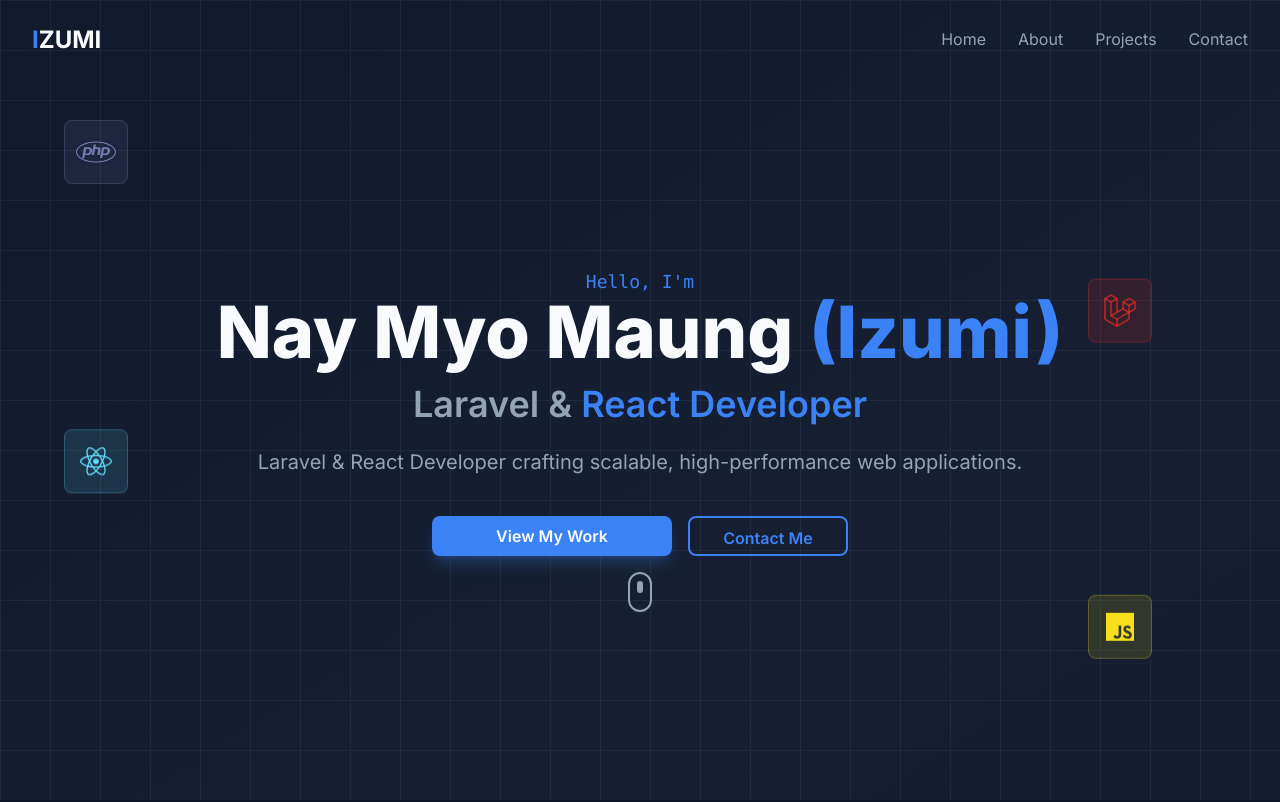
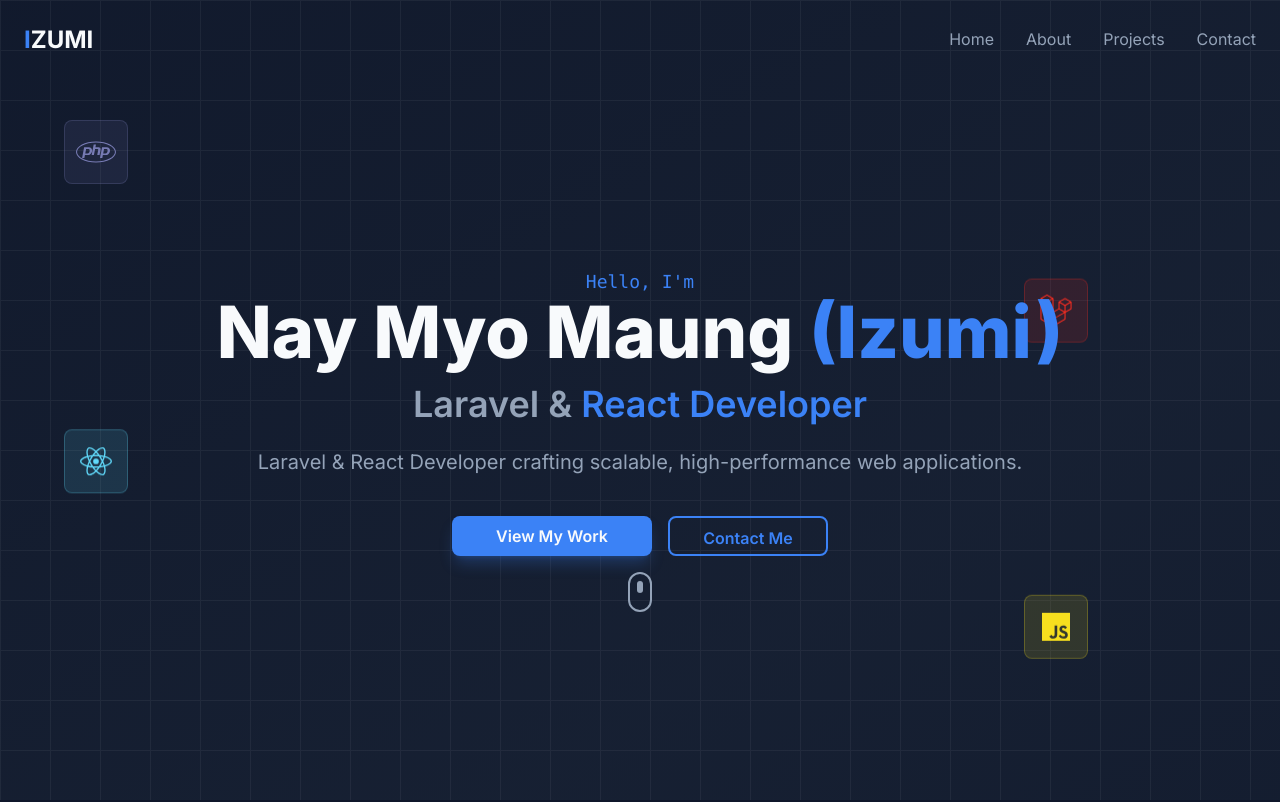
Before and after one commit to izumi-dev98/nay_myo_maung, a React (Vite) app: page / in a window 1280 px wide. Shown: the top 802 px of the page. Built offline with nearby package versions, Linux system fonts and the light colour scheme.

Commit message:
portfolio v2

```diff
--- a/src/components/common/Navbar.jsx
+++ b/src/components/common/Navbar.jsx
@@ -29,7 +29,7 @@ const Navbar = () => {
 
   return (
     <nav
-      className={`fixed top-0 left-0 right-0 z-50 px-2 transition-all duration-300 ${
+      className={`fixed top-0 left-0 right-0 z-50 transition-all duration-300 ${
         scrolled
           ? 'bg-primary/90 backdrop-blur-md shadow-lg'
           : 'bg-transparent'
--- a/src/components/home/Hero.jsx
+++ b/src/components/home/Hero.jsx
@@ -46,7 +46,7 @@ const Hero = () => {
             style={{
               ...tech.style,
               top: `${15 + (index * 20)}%`,
-              left: index % 2 === 0 ? '5%' : '85%',
+              left: index % 2 === 0 ? '5%' : '80%',
             }}
           >
             <div
@@ -110,7 +110,7 @@ const Hero = () => {
         >
           <button
             onClick={() => scrollToSection('projects')}
-            className="px-8 py-2 h-10 w-60 bg-accent text-text-primary font-semibold rounded-lg
+            className="px-8 py-2 h-10 w-50 bg-accent text-text-primary font-semibold rounded-lg
                        hover:bg-accent-hover transform hover:scale-105 transition-all duration-200
                        shadow-lg shadow-accent/25"
           >
```
